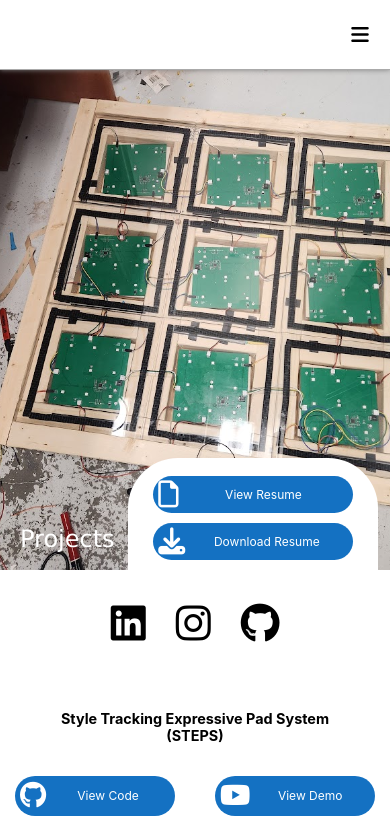
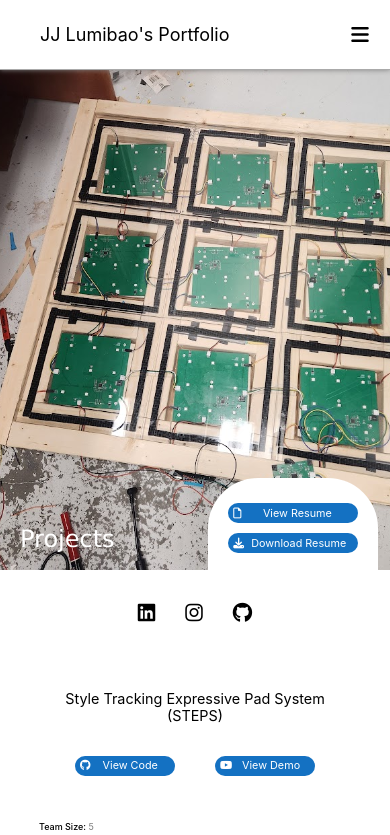
Before and after one commit to JJonLumibao/personal-website, a website: page html/projects.html in a window 390 px wide. Shown: the top 835 px of the page. Drawn offline with Linux system fonts and the light colour scheme.

Commit message:
Updated design and added projects

```diff
--- a/css/base.css
+++ b/css/base.css
@@ -36,7 +36,7 @@ p {
   margin: 100px auto;
 }
 
-.section-title, h3 {
+.section-title, h2, h3 {
   font-weight: 400;
   font-size: 2rem;
 }
--- a/css/responsive.css
+++ b/css/responsive.css
@@ -33,6 +33,10 @@
     font-size: 1rem;
     width: 80%;
     margin: 0 auto;
+  }
+
+  .social-icons {
+    font-size: 30px;
   }
 
   .button, .social-btn {
@@ -107,6 +111,11 @@
     line-height: 3;
   }
 
+  .social-icons {
+    font-size: 20px;
+  }
+
+
   .project-list {
     flex-direction: column;
     align-items: center;
@@ -120,7 +129,21 @@
     font-size: 1.2rem;
   }
 
-  .project-btn, .project-icon {
+  .resume-tab {
+    width: 170px;
+    height: 120px;
+  }
+
+  .social-btn {
+    width: 100px;
+    height: 20px;
+  }
+
+  .resume-btn {
+    width: 130px;
+  }
+
+  .social-btn, .social-btn-icon {
     font-size: 0.9rem;
   }
 
--- a/css/styles.css
+++ b/css/styles.css
@@ -8,6 +8,14 @@
   height: 70px;
   background-color: var(--color-bg);
   z-index: 2000;
+}
+
+.header-content {
+  display: flex;
+  justify-content: space-between;
+  align-items: center;
+  width: 100%;
+  margin: 0 40px;
 }
 
 .footer {
@@ -27,6 +35,10 @@
 }
 
 /* Navigation */
+.name {
+  font-size: 1.5rem;
+}
+
 .nav-list {
   display: flex;
   list-style: none;
@@ -199,6 +211,7 @@
 }
 
 .social-icons {
+  position: relative;
   color: black;
   font-size: 40px;
   transition: transform 0.1s ease-in-out;
--- a/html/projects.html
+++ b/html/projects.html
@@ -18,6 +18,7 @@
   <body>
     <header class="header">
       <div class="content header-content">
+        <h2 class="name">JJ Lumibao's Portfolio</h2>
         <nav class="top-navigation">
           <ul class="nav-list">
             <li><a href="../index.html">Home</a></li>
@@ -47,11 +48,11 @@
         <div class="resume-tab">
           <div class="social-btn resume-btn">
             <i class="fa-regular fa-file social-btn-icon"></i>
-            <a href="./assets/Jani Jon Lumibao - Resume 2026.pdf" target="_blank">View Resume</a>
+            <a href="../assets/Jani Jon Lumibao - Resume 2026.pdf" target="_blank">View Resume</a>
           </div>
           <div class="social-btn resume-btn">
             <i class="fa-solid fa-download social-btn-icon"></i>
-            <a href="./assets/Jani Jon Lumibao - Resume 2026.pdf" download>Download Resume</a>
+            <a href="../assets/Jani Jon Lumibao - Resume 2026.pdf" download>Download Resume</a>
           </div>
         </div>
       </section>
--- a/js/projects.js
+++ b/js/projects.js
@@ -32,7 +32,34 @@ const projectList = [
       'Developed receiver firmware to control the robot vehicle in real time.',
       'Implemented wireless communication protocol between glove and robot.',
     ],
-  }
+  },
+  {
+    title: 'Steezee',
+    github: 'https://github.com/rohant20/Group5-Large-Project',
+    teamSize: 5,
+    role: 'Backend Developer',
+    timeSpent: '≈ 3 months',
+    description: `A full-stack clothing store website with integrated OpenAI APIs`,
+    technologies: 'PHP, mySQL, DigitalOcean, PostMan, React, TypeScript, Vite, HTML/CSS',
+    contributions: [
+      'Programmed email verification, forgot password, and reset password APIs',
+      'Assisted in the development of other APIs',
+    ],
+  },
+  {
+    title: 'Globos Resurgence',
+    github: 'https://github.com/Jesvin2003/globos_resurgence',
+    teamSize: 4,
+    role: 'Project Lead, Game Designer',
+    timeSpent: '≈ 3 months',
+    description: `A 2D platformer game developed through Unity. First experience leading an
+              engineering related group project and working with Unity. `,
+    technologies: 'Unity',
+    contributions: [
+      'Led development and game design',
+      'Implemented and designed all maps and characters',
+    ],
+  },
 ]
 
 projectList.forEach((item) => {
@@ -46,10 +73,11 @@ projectList.forEach((item) => {
           <i class="fa-brands fa-github social-btn-icon"></i>
           <a href="${item.github}" target="_blank">View Code</a>
         </div>
+        ${item.youtube ? `
         <div class="social-btn">
           <i class="fa-brands fa-youtube social-btn-icon"></i>
           <a href="${item.youtube}" target="_blank">View Demo</a>
-        </div>
+        </div>` : ''}
       </div>
     </div>
     <div class="project-text">
```
Also changed, not shown: html/about-me.html (+3 -3 lines), index.html (+2 -2 lines), assets/images/palm-tree-bg.png (added).
